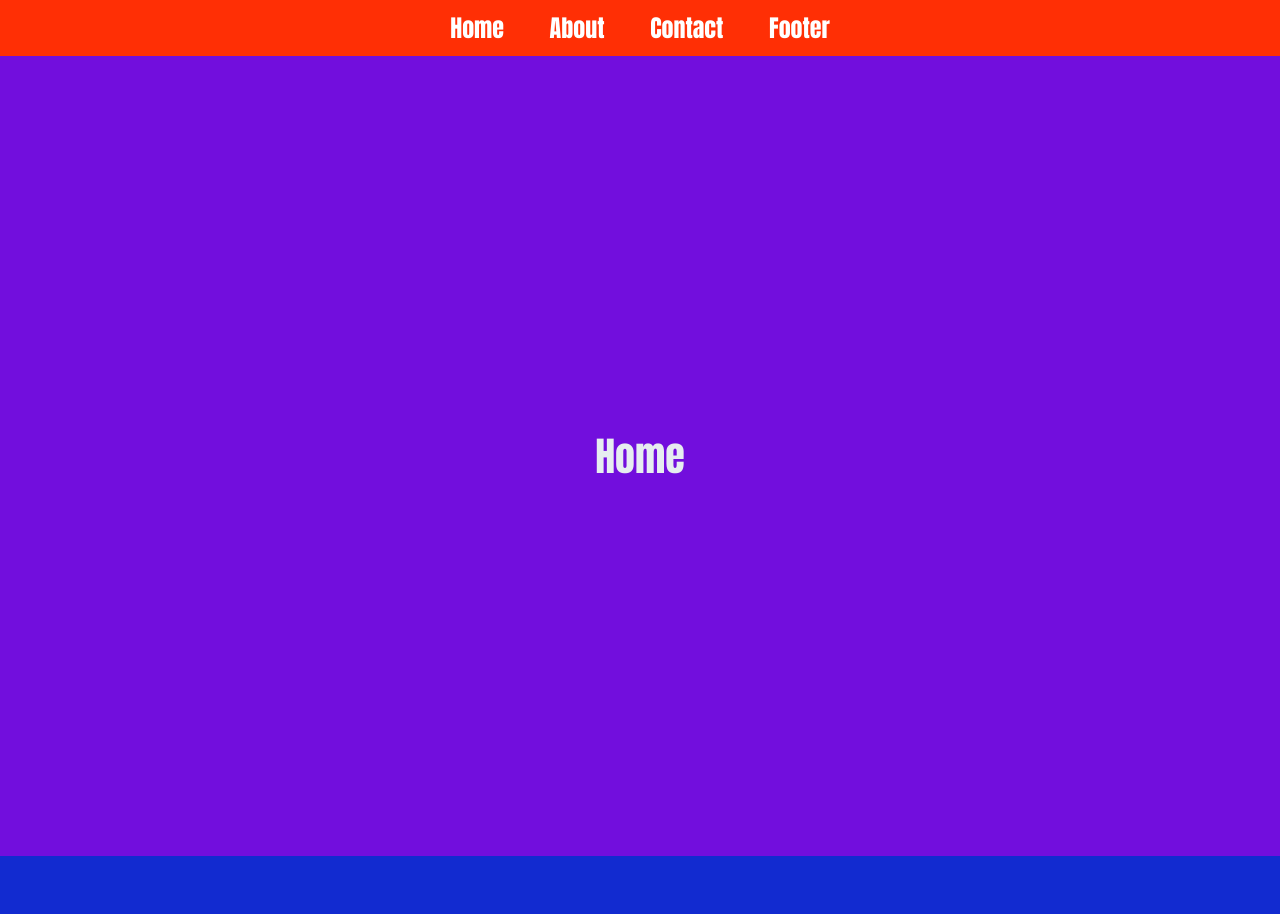
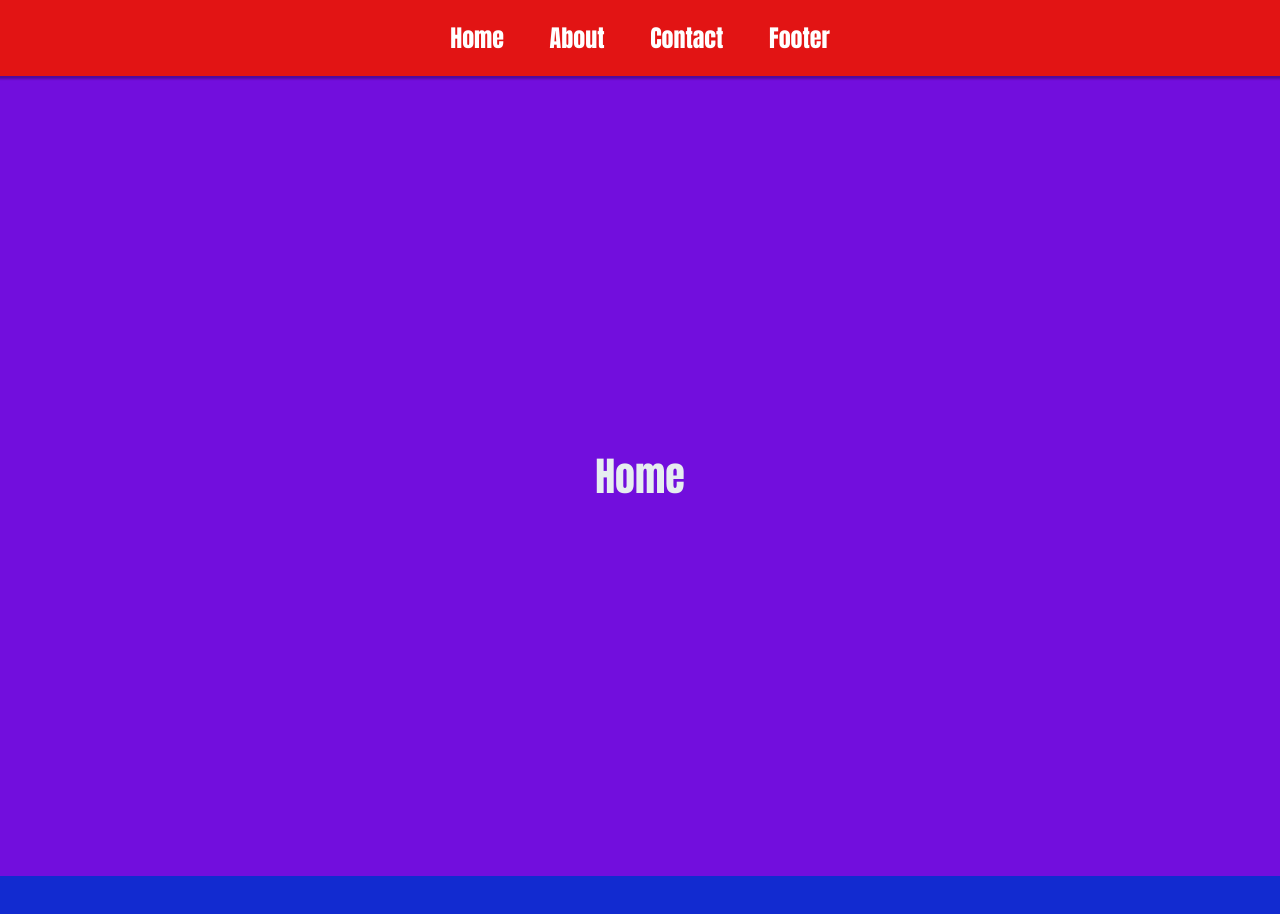
Before and after one commit to TahmidMuntaser/Active-Section-menu-item-on-scrolling, a plain HTML site: page index.html in a window 1280 px wide. Shown: the top 914 px of the page. Drawn offline with Linux system fonts and the light colour scheme.

Commit message:
update 2.20

```diff
--- a/index.html
+++ b/index.html
@@ -11,7 +11,7 @@
     <nav>
         <div class="container">
             <ul>
-                <li><a href="#">Home</a></li>
+                <li class="active"><a href="#">Home</a></li>
                 <li><a href="#">About</a></li>
                 <li><a href="#">Contact</a></li>
                 <li><a href="#">Footer</a></li>
--- a/style.css
+++ b/style.css
@@ -13,13 +13,14 @@ html{
 
 nav{
     width: 100%;
-    background-color: rgb(255, 47, 5);
+    background-color: rgb(226, 20, 20);
     display: flex;
     justify-content: center;
     /* fixed the nav pos */
     position: sticky;
     top: 0;
-
+    padding: 10px;
+    box-shadow: 0 0 2px 3px rgba(0, 0, 0, 0.285);
 
 }
 
@@ -69,3 +70,7 @@ section{
     background-color: rgb(14, 221, 66);
     color: rgb(230, 237, 239);
 }
+
+/* .active{
+    background-color: red;
+} */
```
